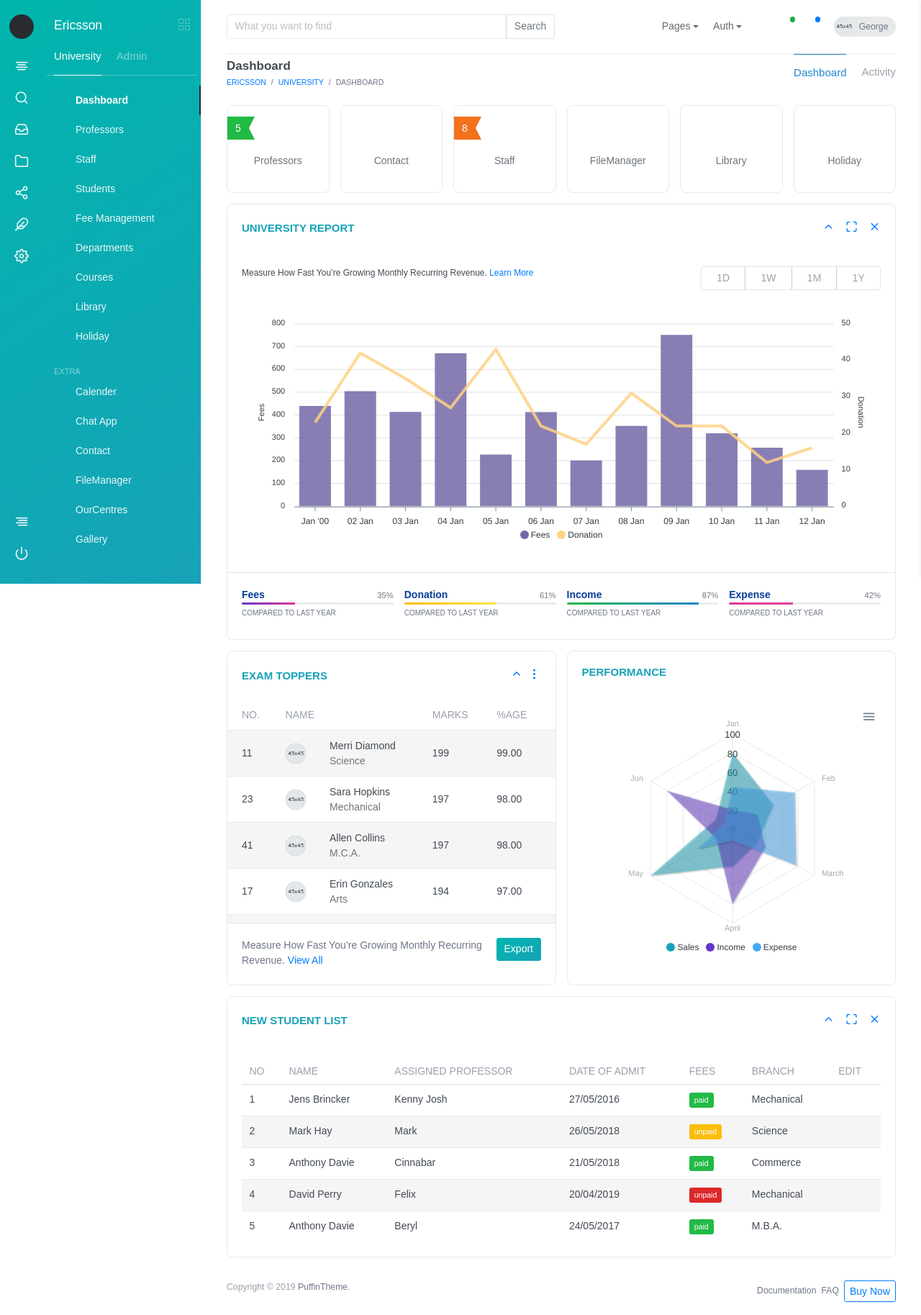
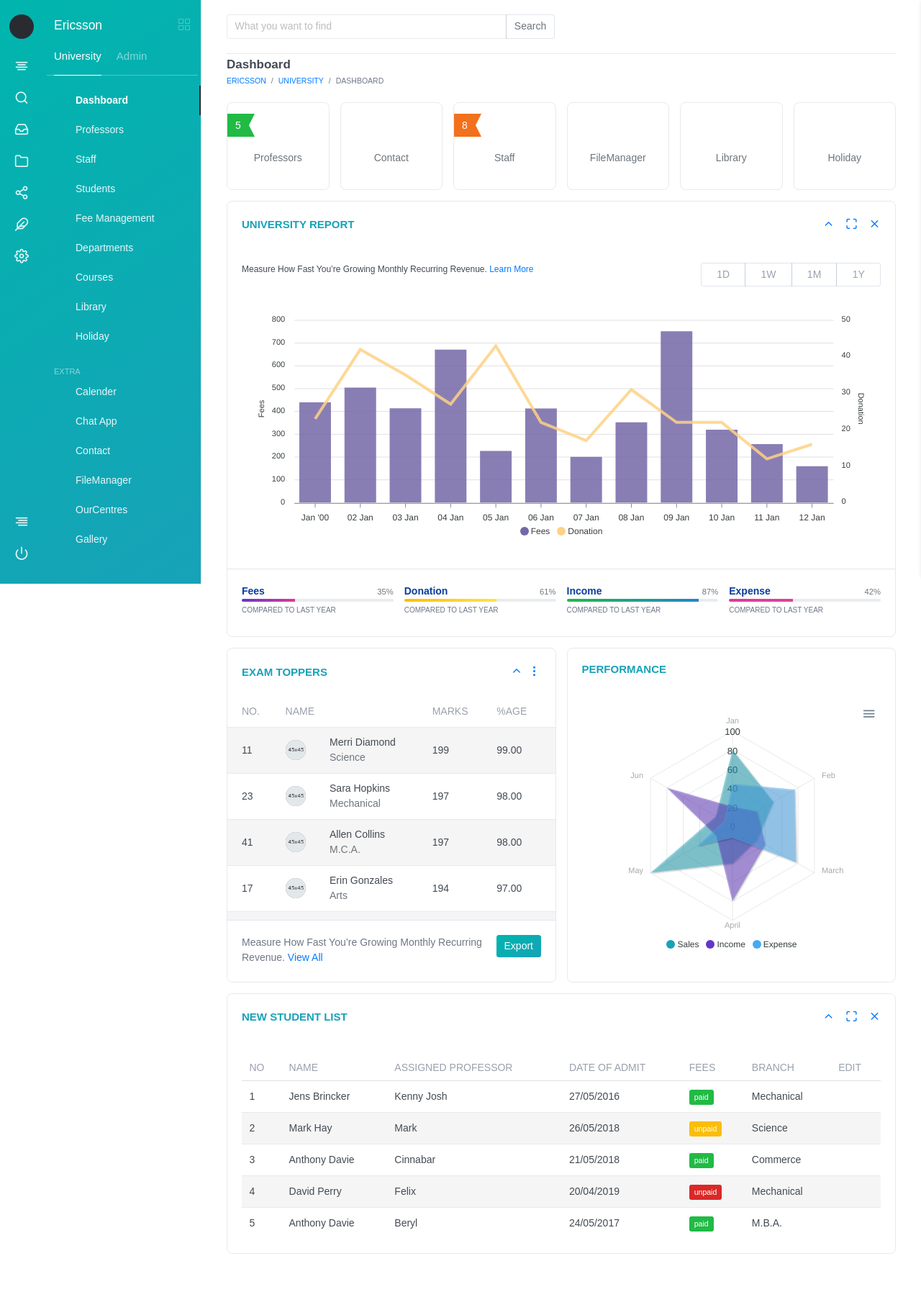
Before and after one commit to bhavesh-j/lms, a React (Create React App) app: page / in a window 1280 px wide. Shown: the whole page at 72% size. After the commit the page ends 1792 px from the top, so only its background shows below. Built offline with nearby package versions, Linux system fonts and the light colour scheme; a web font is replaced by a local one.

Commit message:
Removed all unnecessary items

```diff
--- a/src/components/footer/footer.component.js
+++ b/src/components/footer/footer.component.js
@@ -3,10 +3,10 @@ function Footer(props) {
         <div className="section-body d-block">
             <footer className="footer">
                 <div className="container-fluid">
-                    <div className="row">
+                    {/* <div className="row">
                         <div className="col-md-6 col-sm-12">
                             Copyright © 2019 <a href="https://themeforest.net/user/puffintheme/portfolio">PuffinTheme</a>.
-                    </div>
+                        </div>
                         <div className="col-md-6 col-sm-12 text-md-right">
                             <ul className="list-inline mb-0">
                                 <li className="list-inline-item"><a href="../doc/index.html">Documentation</a></li>
@@ -14,7 +14,7 @@ function Footer(props) {
                                 <li className="list-inline-item"><a href="javascript:void(0)" className="btn btn-outline-primary btn-sm">Buy Now</a></li>
                             </ul>
                         </div>
-                    </div>
+                    </div> */}
                 </div>
             </footer>
         </div>
--- a/src/components/header/header.component.js
+++ b/src/components/header/header.component.js
@@ -11,7 +11,7 @@ function Header(props) {
                   </div>
                 </div>
               </div>
-              <div className="right">
+              {/* <div className="right">
                 <ul className="nav nav-pills">
                   <li className="nav-item dropdown">
                     <a className="nav-link dropdown-toggle" data-toggle="dropdown" href="javascript:void(0)" role="button" aria-haspopup="true" aria-expanded="false">Pages</a>
@@ -155,7 +155,7 @@ function Header(props) {
                     </div>
                   </div>
                 </div>
-              </div>
+              </div> */}
             </div>
           </div>
         </div>
--- a/src/components/home/home.component.js
+++ b/src/components/home/home.component.js
@@ -16,10 +16,10 @@ function Home() {
                                 <li className="breadcrumb-item active" aria-current="page">Dashboard</li>
                             </ol>
                         </div>
-                        <ul className="nav nav-tabs page-header-tab">
+                        {/* <ul className="nav nav-tabs page-header-tab">
                             <li className="nav-item"><a className="nav-link active" data-toggle="tab" href="#admin-Dashboard">Dashboard</a></li>
                             <li className="nav-item"><a className="nav-link" data-toggle="tab" href="#admin-Activity">Activity</a></li>
-                        </ul>
+                        </ul> */}
                     </div>
                 </div>
             </div>
--- a/src/components/payments/payments.component.js
+++ b/src/components/payments/payments.component.js
@@ -312,13 +312,13 @@ class Payments extends AbstractComponent {
                   <li className="breadcrumb-item active" aria-current="page">Fees</li>
                 </ol>
               </div>
-              <ul className="nav nav-tabs page-header-tab">
+              {/* <ul className="nav nav-tabs page-header-tab">
                 <li className="nav-item"><a className="nav-link active" data-toggle="tab" href="#Fees-all">List</a></li>
                 <li className="nav-item"><a className="nav-link" data-toggle="tab" href="#Fees-Receipt">Fees Receipt</a></li>
                 <li className="nav-item"><a className="nav-link" data-toggle="tab" href="#fee-master" onClick={() => this.setState({feeMasterClass: ''})}>Fee Master</a></li>
                 <li className="nav-item"><a className="nav-link" data-toggle="tab" href="#Fees-add" id="fees-add-btn">Add Fees</a></li>
                 <li className="nav-item"><a className="nav-link" data-toggle="tab" href="#Installment-penalty" onClick={() => this.setState({feeMasterClass: ''})}>Installment & Penalties</a></li>
-              </ul>
+              </ul> */}
             </div>
           </div>
         </div>
--- a/src/components/students/addclass.component.js
+++ b/src/components/students/addclass.component.js
@@ -81,7 +81,7 @@ class AddClass extends AbstractComponent {
                     </div>
                     </div>
                     <div className="card-body">
-                    <form className="row clearfix" id="addClassForm" onSubmit={this.handleAddClass} noValidate>
+                    <form className="row clearfix" id="addClassForm" onSubmit={this.handleAddClass}>
                         <div className="col-sm-12">
                         <div className="form-group">
                             <input type="text" className="form-control" name="class-name" placeholder="Class Name" required
@@ -110,7 +110,7 @@ class AddClass extends AbstractComponent {
                     </div>
                     </div>
                     <div className="card-body">
-                    <form className="row clearfix" id="addSectionForm" onSubmit={this.handleAddSection} noValidate>
+                    <form className="row clearfix" id="addSectionForm" onSubmit={this.handleAddSection}>
                         <div className="col-sm-12">
                         <div className="form-group">
                             <SelectClass classes={this.state.classes} disabledFirst={false}
--- a/src/components/students/students.component.js
+++ b/src/components/students/students.component.js
@@ -494,14 +494,14 @@ class Students extends AbstractComponent {
                   <li className="breadcrumb-item active" aria-current="page">Students</li>
                 </ol>
               </div>
-              <ul className="nav nav-tabs page-header-tab">
+              {/* <ul className="nav nav-tabs page-header-tab">
                 <li className="nav-item"><a className="nav-link active" data-toggle="tab" href="#Student-all">List View</a></li>
                 <li className="nav-item"><a className="nav-link" data-toggle="tab" href="#generate-id-card">Generate Id Card</a></li>
                 <li className="nav-item"><a className="nav-link" data-toggle="tab" href="#Student-profile">Profile</a></li>
                 <li className="nav-item"><a className="nav-link" data-toggle="tab" href="#Student-add">Admission Form</a></li>
                 <li className="nav-item"><a className="nav-link" data-toggle="tab" href="#Student-discharge">Discharge</a></li>
                 <li class="nav-item"><a class="nav-link" data-toggle="tab" href="#Courses-add">Add Class</a></li>
-              </ul>
+              </ul> */}
             </div>
           </div>
         </div>
```
